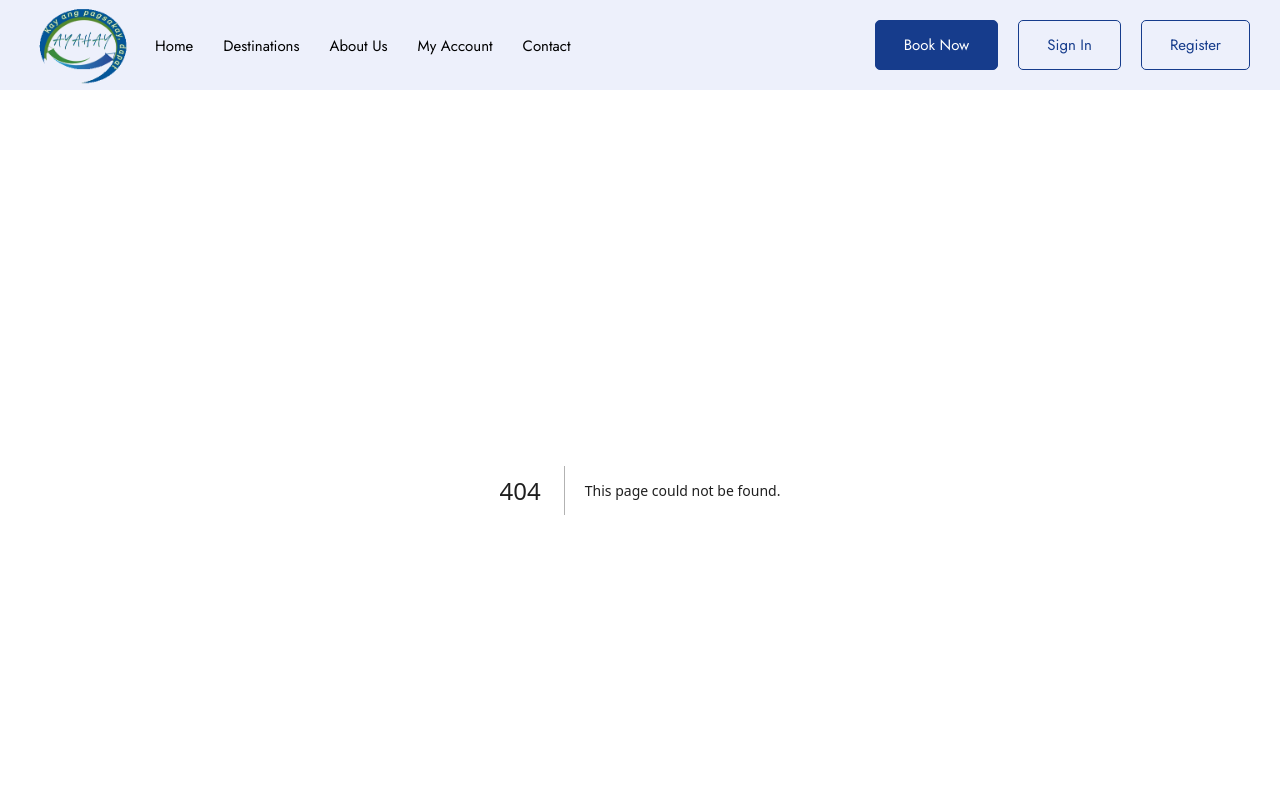
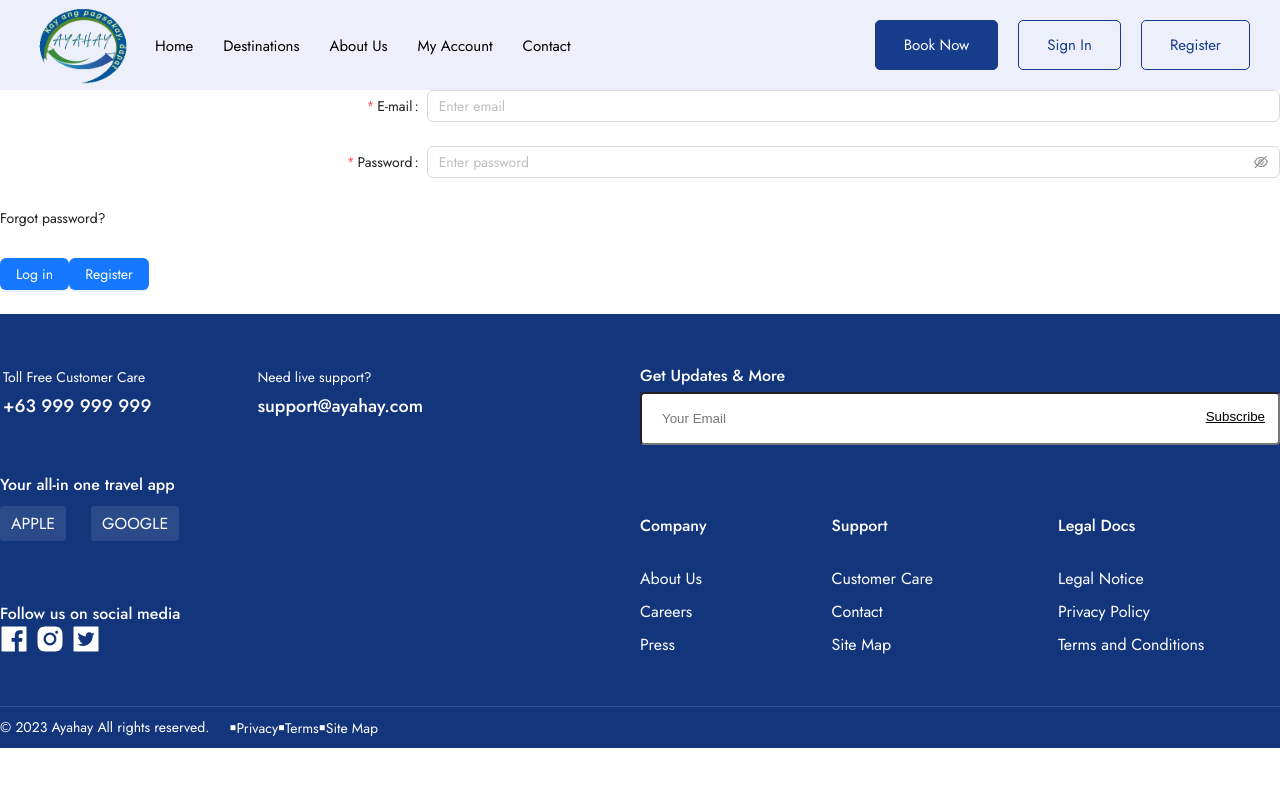
Before and after one commit to ayahayadmin/Ayahay, a Next.js app: page /auth/sign-in in a window 1280 px wide. Before the commit this address had no page. Shown: the top 800 px of the page. Built offline with nearby package versions, Linux system fonts and the light colour scheme.

Commit message:
refactor sign in form

```diff
--- /dev/null
+++ b/app/auth/sign-in/page.tsx
@@ -0,0 +1,11 @@
+'use client';
+import React, { useState } from 'react';
+import { Button, Form, Input } from 'antd';
+import SignInForm from '@/common/components/auth/SignInForm';
+
+export default function SignIn() {
+
+  return (
+    <SignInForm />
+  );
+}
--- a/app/auth/signIn/page.tsx
+++ b/common/components/auth/SignInForm.tsx
@@ -15,7 +15,7 @@ const formItemLayout = {
   },
 };
 
-export default function SignIn() {
+export default function SignInForm() {
   const [error, setError] = useState('');
 
   const onFinish = (values: LoginForm) => {
```
Also changed, not shown: common/components/auth/SignInForm.module.scss (added).
